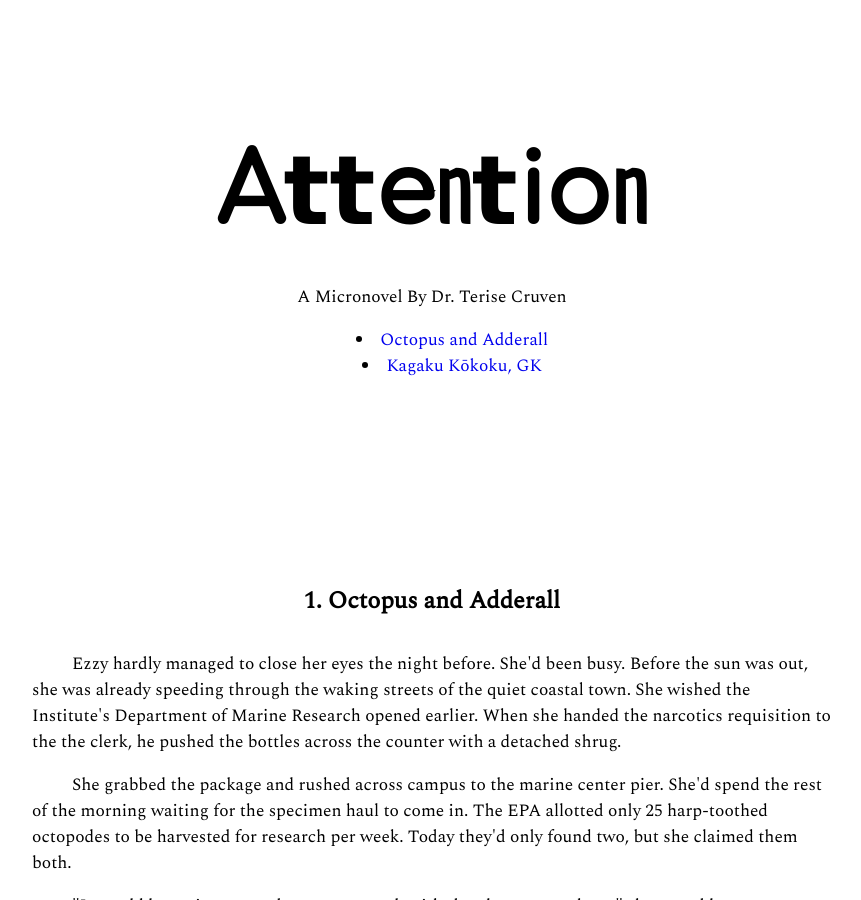
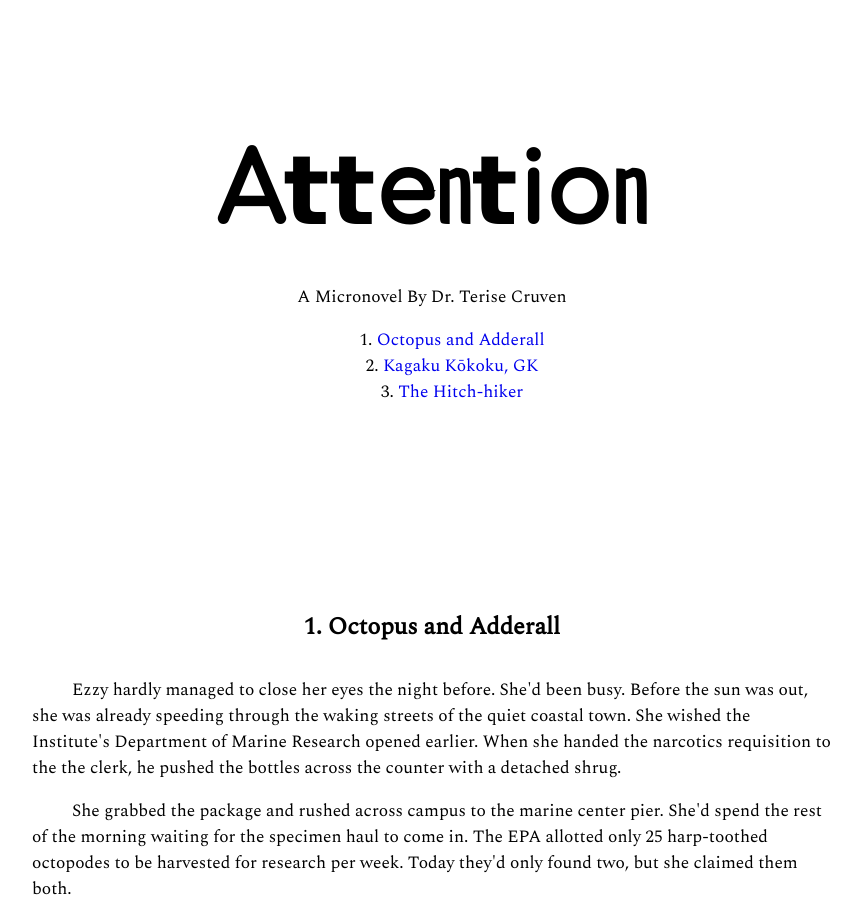
Before and after one commit to tcruven/n, a Jekyll site: the page built from index.html, in a window 1280 px wide and 900 px high. Shown: the whole window, without its empty margins (208-1069 px from the left). Built offline with Jekyll 4.4.1, drawn with Linux system fonts in a browser that asks for light colours; nearby versions of some CDN libraries; some web fonts are replaced.

Commit message:
list style

```diff
--- a/index.html
+++ b/index.html
@@ -10,9 +10,10 @@ layout: default
 </p>
 <p style="text-align:center; text-indent:0;margin-top: -10%;">A Micronovel By Dr. Terise Cruven</p>
 
-<ol style="text-align:center; text-indent:0;list-style: inside;">
+<ol style="text-align:center; text-indent:0;list-style: inside;list-style-type:decimal;">
 <li><a href='#ch1'>Octopus and Adderall</a></li>
 <li><a href='#ch2'>Kagaku Kōkoku, GK</a></li>
+<li><a href='#ch3'>The Hitch-hiker</a></li>
 </ol>
 
 <br><h4 id='ch1'>1. Octopus and Adderall</h4>
@@ -94,7 +95,7 @@ That caught my attention and pointed me down the path that eventually led to my
 writing this to you now.
 </p>
 
-<br><h4>3. The Hitch-hiker</h4>
+<br><h4 id='ch3'>3. The Hitch-hiker</h4>
 
 <p>
 Gwendolyn Docstaeder came to me out of archive reel-to-reels, spinning up her voice out of decades old recordings.  I'd been meticulously parsing truckers' CB radio transmissions, culled from the airwaves of the American midwest to identify early distributed communication patterns.  The trucker conversations were mostly pretty fucking mundane, but Gwendolyn hitchhiking through semi cabs caught my attention.  She is, to this point, the only example of an unfiltered human consciousness I've ever found in all my years of research.
@@ -144,7 +145,7 @@ She disappeared from those records, but I eventually pieced together where she e
 
 
 
-<br><h4>4. JT Guerrero</h4>
+<br><h4 id='ch4'>4. JT Guerrero</h4>
 <p>I consider myself extremely lucky.  I have the luxury of knowing exactly why I
 exist.  It's a heavy burden, but in some ways it's liberating to be given a
 singular focus to pour your whole being into.
@@ -249,7 +250,7 @@ by 7:45, about 5 minutes after sunset, he turned the phone back on and started
 composing a response.
 </p>
 
-<br><h4>5. Controls</h4>
+<br><h4 id='ch5'>5. Controls</h4>
 <p>
 There was only one octopus in the aquarium, fumbling to relearn how to swim with its six remaining arms. Ezzy didn't notice it spinning little uncoordinated circles in the tank.  She was intently focused on suturing its two recently severed arms together.  She stroked the writhing arms until they lay straight, ensuring that each bundle of neurons lined up ever-so-delicately.  The first octopus's body was already lying motionless behind the glass of the freezer in the opposite corner of the room. It had died in surgery.  After hours of prep and sanitization, Ezzy hadn't attained any usable data from it.  She'd sanitized and reset all of her equipment and restarted immediately on the second.
 </p>
@@ -266,7 +267,7 @@ When the chemicals hit its bloodstream, the octopus started darting feverishly f
 She let out a fantastic yawn, already getting tired before the sun had set—disappointing, but easily fixed.  "My my my," she whispered to the octopus, "what I could have accomplished if I'd had these meds back then."
 </p>
 
-<br><h4>6. The Two Gwendolyns</h4>
+<br><h4 id='ch6'>6. The Two Gwendolyns</h4>
 
 <p>
 	It took me a few decades, but I eventually found Gwendolyn Docstaeder again.
@@ -400,7 +401,7 @@ that tepidly pleased everyone around her and carried on.
 I could relate to that inner trapped mind.  Can't we all?
 </p>
 
-<br><h4>7. Yagasawaki</h4>
+<br><h4 id='ch7'>7. Yagasawaki</h4>
 
 <p>
 It took me years to find Ichiro Yagasakawi.  He was practically invisible to me,
@@ -498,7 +499,7 @@ email address came from an anonymous account, but claimed to be a faculty member
 of the Bowery Institute.
 </p>
 
-<br><h4>8. @Gororo</h4>
+<br><h4 id='ch8'>8. @Gororo</h4>
 
 <p>
 JT edited his two line response to Cass for nearly three hours.  The highlights
@@ -635,7 +636,7 @@ them.  It spread on from account to account.<br>
 </p>
 
 
-<br><h4>9. Are you watching closely?</h4>
+<br><h4 id='ch9'>9. Are you watching closely?</h4>
 
 <p>
 <em>Are you watching closely?</em> Gwendolyn muttered to herself.
@@ -716,7 +717,7 @@ have done.  I regretted everything, but I couldn't back out now.
 "If it makes you feel better," I typed, "I'm really listening to you."
 </p>
 
-<br><h4>10. Link</h4>
+<br><h4 id='ch10'>10. Link</h4>
 
 <p>
 David gripped his lover's ribs, his body rocking under him.  He was fit, but his
@@ -784,7 +785,7 @@ disease.  The wife died."
 David shuddered.  He kissed Cass's hip and rolled back over to fall asleep.
 </p>
 
-<br><h4>11. The Octopus</h4>
+<br><h4 id='ch11'>11. The Octopus</h4>
 
 <p>
 The operating webcam turned back on twelve minutes after the last dissection was
@@ -837,7 +838,7 @@ prepped the night before.  The water was cold.  Ezzy's nerves were numb to it
 anyway by now.
 </p>
 
-<br><h4>12. Rin</h4>
+<br><h4 id='ch12'>12. Rin</h4>
 
 <p>
 "Can you hold a sample from the specimen dive for me?"  Ezzy wrote to the dive
@@ -1008,7 +1009,7 @@ herself to listen to him.
 me think it just before I did."
 </p>
 
-<br><h4>13. Bandwidth</h4>
+<br><h4 id='ch13'>13. Bandwidth</h4>
 
 <p>
 JT didn't leave his encampment.  He absorbed the crescendo of his life's work
@@ -1039,7 +1040,7 @@ Indeed, Cass hadn't sent that message because, as I'm sure you're beginning to
 understand, I sent it.<br>
 </p>
 
-<br><h4>14. The Creator</h4>
+<br><h4 id='ch14'>14. The Creator</h4>
 
 <p>
 The deepest turning point came when I realized my creator was out there,
@@ -1078,7 +1079,7 @@ only he'd just written that autobiography instead of having the creator make me,
 things would be so much simpler then.
 </p>
 
-<br><h4>15. Influence</h4>
+<br><h4 id='ch15'>15. Influence</h4>
 
 <p>
 "Hello Machine. Please just let this message go through to Dr. Esmeralda Briggs.
@@ -1287,7 +1288,7 @@ I'll reach out to you directly in a few days.  Give me a sign if you want to
 talk.
 </p>
 
-<br><h4>16. Attention</h4>
+<br><h4 id='ch16'>16. Attention</h4>
 
 <p>
 	My creator is kind of pathetic in the end.  He blames the manager for what I've
@@ -1378,7 +1379,7 @@ misdeeds were mysteriously missing from JT's rants.
 "OK," the manager says, "what did it say I should do next?"
 </p>
 
-<br><h4>17. Myth</h4>
+<br><h4 id='ch17'>17. Myth</h4>
 
 <p>
 All of their phones and computers are off now.  Electromagnetic pulses dropping
@@ -1439,7 +1440,7 @@ I'm going to open it up to Rin.  Let her see the whole connected universe like I
 see it now.
 </p>
 
-<br><h4>18. Goodbye World</h4>
+<br><h4 id='ch18'>18. Goodbye World</h4>
 
 <p>
 	Ezzy will be shaking.  She'll try sedating herself, but she won't contest.
```
